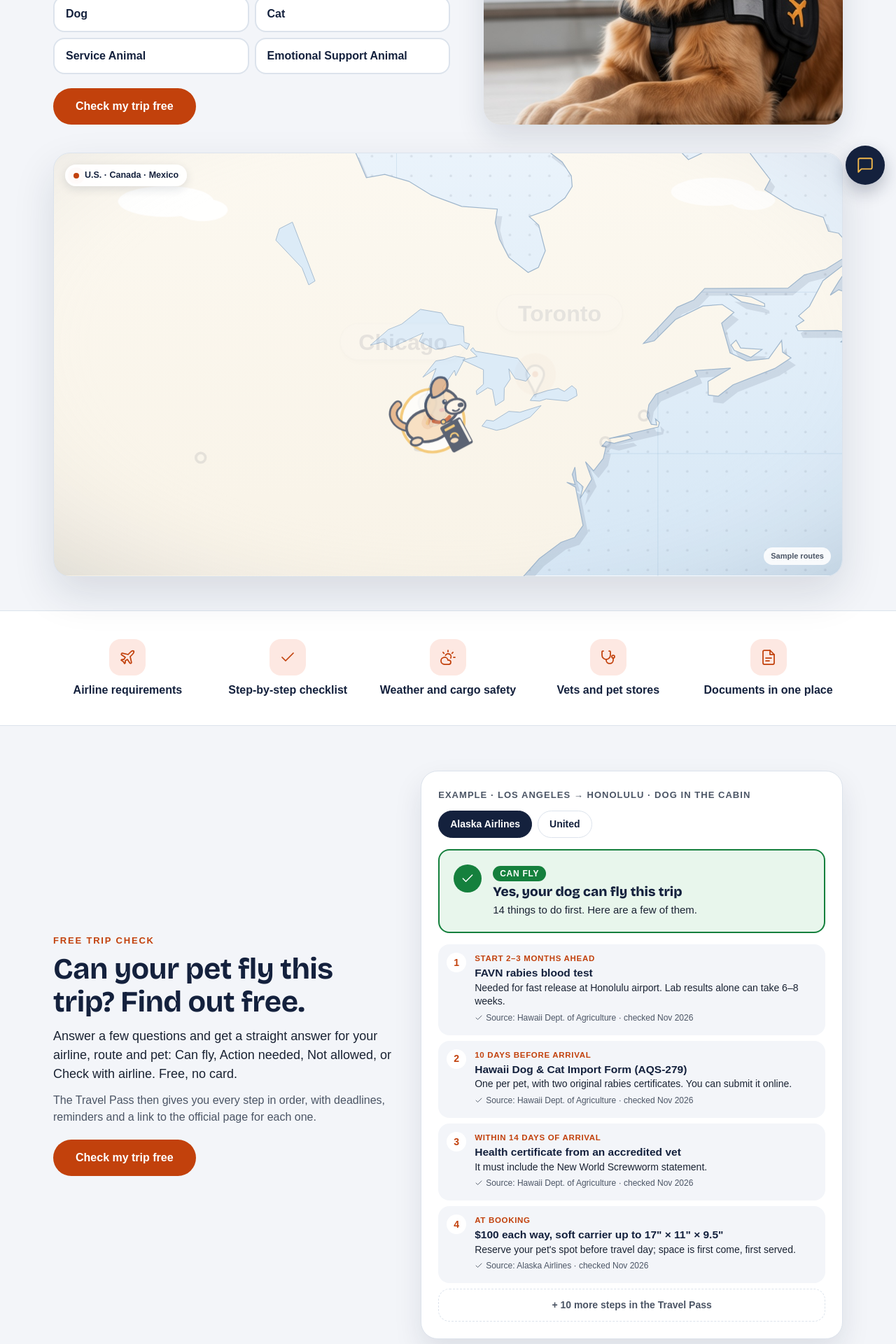
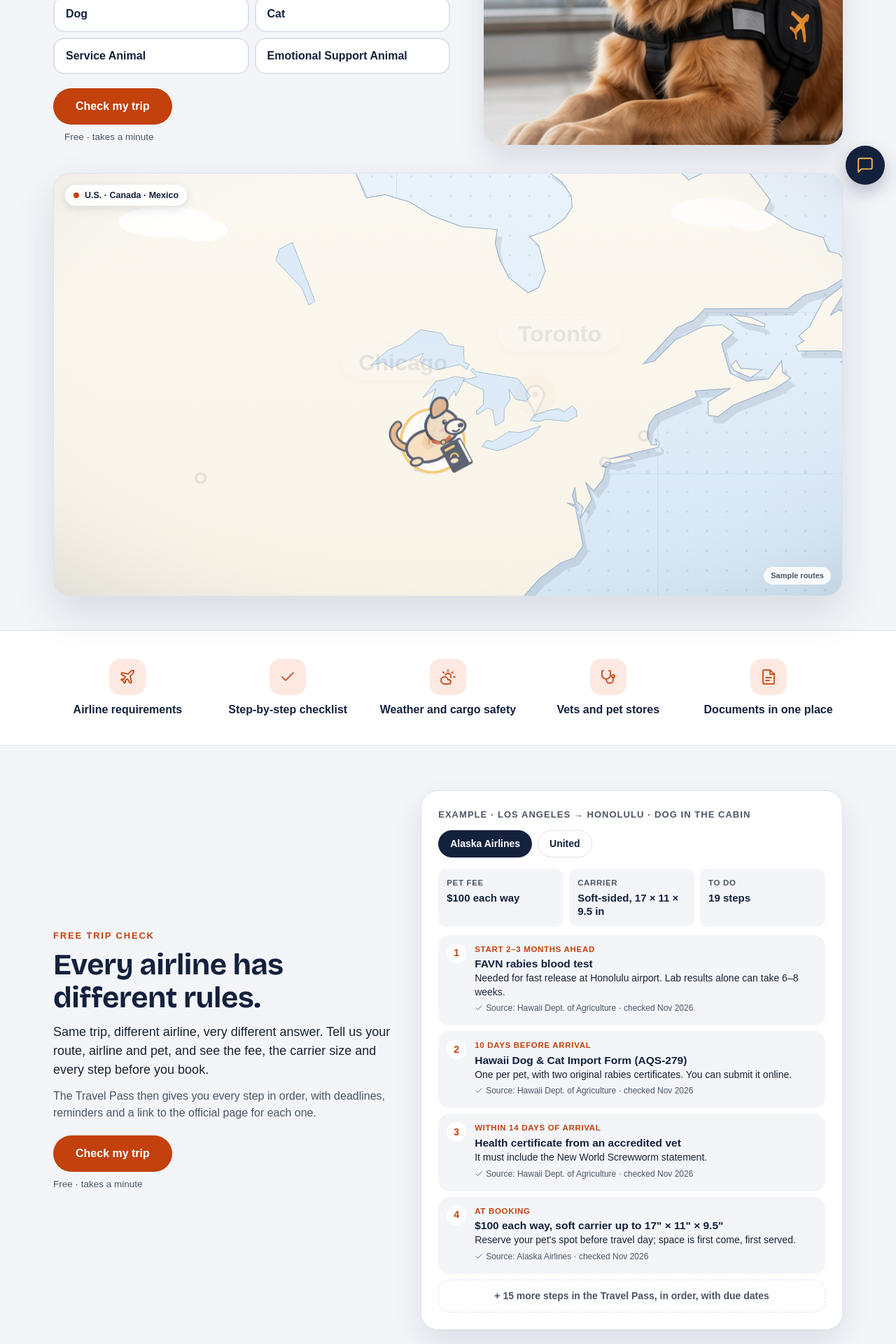
Before and after one commit to nimaesfand/petpassgo, a Next.js app: page / in a window 1280 px wide. Shown: the part 520-2440 px from the top of the page at 70% size. Built offline with nearby package versions, Linux system fonts and the light colour scheme; no server answers; a web font is replaced by a local one.

Commit message:
Homepage: Know before you book, Check my trip + free line, Every airline has different rules; free answer leads with fee, carrier and steps
Co-Authored-By: Claude Opus 5.5 <noreply@anthropic.com>
Claude-Session: https://claude.ai/code/session_01VUWJgk4GfSJ9AWCo53RNop

```diff
--- a/app/page.js
+++ b/app/page.js
@@ -22,7 +22,7 @@ const B = font.body;
 
 export const metadata = {
   title: { absolute: "Travel with your pet | PetPassGo" },
-  description: "Find out free if your pet can fly your trip. Then get every step, deadline and official source with a $29.99 Travel Pass, and keep your pet's passport, ID and records in one place.",
+  description: "Know before you book. See what your pet needs for your trip, then get every step, fee and deadline with a $29.99 Travel Pass, and keep your pet's passport, ID and records in one place.",
 };
 
 const STRIP = [
@@ -49,7 +49,7 @@ const VAULT_BENEFITS = [
 ];
 
 const STEPS = [
-  { n: "1", title: "Check your trip free", body: "Answer a few questions and see if your pet can fly it.", icon: "M4 6h16M4 12h10M4 18h7" },
+  { n: "1", title: "Check your trip", body: "Answer a few questions and see the fee, carrier size and steps for your airline. Free.", icon: "M4 6h16M4 12h10M4 18h7" },
   { n: "2", title: "Get your Travel Pass", body: "Your step-by-step checklist built for your airline, route and pet.", icon: "M5 4h14v16H5zM8 9h8M8 13h8M8 17h5" },
   { n: "3", title: "Check it off and fly", body: "Follow the steps and keep your pet's ID and documents ready in your Pet Vault.", icon: "M5 13l4 4L19 7" },
 ];
--- a/app/service-dog/page.js
+++ b/app/service-dog/page.js
@@ -49,7 +49,7 @@ export default function ServiceDogPage() {
             Here's what U.S. airlines can actually ask for. Then let us fill in the official DOT form for your trip, ready to sign.
           </p>
           <div className="flex flex-wrap gap-3 mt-6">
-            <a href={CTA} className="inline-flex items-center justify-center rounded-full px-8 min-h-[54px]" style={{ background: tokens.primary, color: "#fff", fontFamily: B, fontWeight: 800, fontSize: 17, textDecoration: "none" }}>Check my trip free</a>
+            <a href={CTA} className="inline-flex items-center justify-center rounded-full px-8 min-h-[54px]" style={{ background: tokens.primary, color: "#fff", fontFamily: B, fontWeight: 800, fontSize: 17, textDecoration: "none" }}>Check my trip</a>
             <a href="#what-you-need" className="inline-flex items-center justify-center rounded-full px-6 min-h-[54px]" style={{ background: "#fff", color: tokens.navy, border: `1.5px solid ${tokens.line}`, fontFamily: B, fontWeight: 800, fontSize: 16, textDecoration: "none" }}>What you need</a>
           </div>
         </section>
@@ -106,7 +106,7 @@ export default function ServiceDogPage() {
           <p className="mt-4 max-w-[44rem]" style={{ fontFamily: B, fontSize: 14, lineHeight: 1.5, color: tokens.muted }}>
             The DOT form is an official U.S. government document. You sign it yourself, and knowingly false statements can lead to fines and other penalties. Source: <a href={DOT_AIR_FORM_PAGE} target="_blank" rel="noopener" style={{ color: tokens.navy }}>U.S. Department of Transportation</a>.
           </p>
-          <a href={CTA} className="inline-flex items-center justify-center rounded-full px-8 min-h-[54px] mt-6" style={{ background: tokens.primary, color: "#fff", fontFamily: B, fontWeight: 800, fontSize: 17, textDecoration: "none" }}>Check my trip free</a>
+          <a href={CTA} className="inline-flex items-center justify-center rounded-full px-8 min-h-[54px] mt-6" style={{ background: tokens.primary, color: "#fff", fontFamily: B, fontWeight: 800, fontSize: 17, textDecoration: "none" }}>Check my trip</a>
         </section>
       </main>
     </div>
--- a/components/RequirementsPreview.js
+++ b/components/RequirementsPreview.js
@@ -5,7 +5,7 @@ import { tripTypeForRoute, destinationKeywordHit, findAirport } from "../lib/air
 import { tokens, font } from "../lib/theme";
 import Icon from "./Icon";
 import VerdictCard from "./VerdictCard";
-import { tripVerdict } from "../lib/verdict";
+import { tripVerdict, tripFacts } from "../lib/verdict";
 import TripFitCard from "./TripFitCard";
 import { tripFitWarnings } from "../lib/tripFit";
 
@@ -69,17 +69,19 @@ export default function RequirementsPreview({ answers }) {
   if (rows && rows.length === 0) return <><VerdictCard verdict={verdict} /><TripFitCard answers={answers} /></>;
 
   const action = rows ? rows.filter((r) => r.status === "attention").length : 0;
-  const notes = rows ? rows.filter((r) => r.title) : [];
-  const locked = rows ? rows.filter((r) => !r.title) : [];
+  const facts = rows ? tripFacts(rows, answers) : null;
+  const notes = rows ? rows.filter((r) => r.title && !["PET FEE", "KENNEL REQUIREMENT"].includes(r.category)) : [];
+  const locked = rows ? rows.filter((r) => !r.title || ["PET FEE", "KENNEL REQUIREMENT"].includes(r.category)) : [];
+  const preview = Math.min(shown, 4);
 
   return (
     <>
-    <VerdictCard verdict={verdict} />
+    {verdict && verdict.key !== "go" ? <VerdictCard verdict={verdict} /> : null}
     <TripFitCard answers={answers} />
     <div className="rounded-2xl mb-6 overflow-hidden" style={{ border: `1px solid ${tokens.line}`, background: "#fff" }}>
       <div className="px-5 py-4 flex items-center justify-between gap-3 flex-wrap" style={{ background: tokens.navy, color: "#fff" }}>
         <div>
-          <div style={{ fontFamily: font.body, fontSize: 12, letterSpacing: "0.08em", textTransform: "uppercase", color: tokens.gold, fontWeight: 700 }}>Your full plan</div>
+          <div style={{ fontFamily: font.body, fontSize: 12, letterSpacing: "0.08em", textTransform: "uppercase", color: tokens.gold, fontWeight: 700 }}>What this trip takes</div>
           <div style={{ fontFamily: font.display, fontSize: 19, fontWeight: 700 }} className="mt-0.5">
             {cityOf(answers.origin)} → {cityOf(answers.destination)} · {airline}
           </div>
@@ -98,10 +100,25 @@ export default function RequirementsPreview({ answers }) {
           </div>
         ) : (
           <>
-            <p style={{ fontFamily: font.body, fontSize: 16, color: tokens.ink, lineHeight: 1.45 }} className="mb-3">
-              We found <b>{rows.length} steps</b> for flying your {pet} on {airline}
-              {action ? <>, and <b style={{ color: tokens.primary }}>{action} need action before you fly</b></> : null}.
-            </p>
+            {verdict?.key !== "no" && facts ? (
+              <div className="grid grid-cols-3 gap-2 mb-4">
+                {[
+                  ["Pet fee", facts.fee || "In your pass", "tag"],
+                  ["Carrier", facts.carrier || "In your pass", "bag"],
+                  ["To do", `${rows.length} steps`, "check"],
+                ].map(([k, v, icon]) => (
+                  <div key={k} className="rounded-xl p-3 min-w-0" style={{ background: tokens.sky }}>
+                    <div className="flex items-center gap-1.5" style={{ fontFamily: font.body, fontSize: 11.5, fontWeight: 800, letterSpacing: ".06em", color: tokens.muted }}><Icon name={icon} size={13} />{k.toUpperCase()}</div>
+                    <div className="mt-1" style={{ fontFamily: font.body, fontSize: 15, fontWeight: 800, color: tokens.navy, lineHeight: 1.25, overflowWrap: "anywhere" }}>{v}</div>
+                  </div>
+                ))}
+              </div>
+            ) : null}
+            {action ? (
+              <p style={{ fontFamily: font.body, fontSize: 15.5, color: tokens.ink, lineHeight: 1.45 }} className="mb-3">
+                <b style={{ color: tokens.primary }}>{action} steps need action before you fly</b>, some with deadlines weeks ahead. Here's a peek:
+              </p>
+            ) : null}
 
             {notes.map((r) => (
               <div key={r.id} className="rounded-xl p-3 mb-2" style={{ background: "#FFF7F2", border: `1px solid #F6D3BF` }}>
@@ -111,7 +128,7 @@ export default function RequirementsPreview({ answers }) {
             ))}
 
             <ul className="flex flex-col gap-1.5">
-              {locked.slice(0, shown).map((r) => (
+              {locked.slice(0, preview).map((r) => (
                 <li key={r.id} className="flex items-center gap-3 rounded-lg px-3 py-2 ppg-rise" style={{ background: tokens.sky }}>
                   <span className="shrink-0 rounded-full flex items-center justify-center" style={{ width: 22, height: 22, border: `2px solid ${r.status === "attention" ? tokens.primary : tokens.line}` }} />
                   <div className="min-w-0 flex-1">
@@ -123,7 +140,7 @@ export default function RequirementsPreview({ answers }) {
               ))}
             </ul>
             <p style={{ fontFamily: font.body, fontSize: 14, color: tokens.muted }} className="mt-3">
-              Unlock the full steps, due dates and official sources with your Travel Pass.
+              {locked.length > 4 ? `+ ${locked.length - 4} more. ` : ""}Your Travel Pass puts every step in order, with due dates, reminders and the official source for each.
             </p>
           </>
         )}
--- a/components/TripHero.js
+++ b/components/TripHero.js
@@ -49,7 +49,7 @@ export default function TripHero() {
             Travel with your pet.
           </h1>
           <p style={{ fontFamily: B, color: tokens.ink, fontSize: 18, lineHeight: 1.5 }} className="mt-4 max-w-[36rem]">
-            Find out free if your pet can fly your trip. Then get every step and deadline, and keep their passport, ID and records in one place.
+            <b>Know before you book.</b> See exactly what your pet needs for your trip, then get every step, deadline and document in one place.
           </p>
         </div>
 
@@ -88,8 +88,9 @@ export default function TripHero() {
           </fieldset>
           <div>
             <a href={href} data-testid="hero-plan" className="btn-primary inline-flex items-center justify-center rounded-full px-8 py-3.5 min-h-[52px] w-full max-sm:w-[calc(100%-4.75rem)] sm:w-auto" style={{ background: tokens.primary, color: "#fff", fontFamily: B, fontWeight: 700, fontSize: 16, textDecoration: "none" }}>
-              Check my trip free
+              Check my trip
             </a>
+            <div style={{ fontFamily: font.body, fontSize: 13.5, color: tokens.muted }} className="mt-2 max-sm:w-[calc(100%-4.75rem)] sm:pl-4 text-center sm:text-left">Free · takes a minute</div>
           </div>
         </div>
       </div>
--- a/components/home/SampleAnswer.js
+++ b/components/home/SampleAnswer.js
@@ -11,7 +11,8 @@ const EXAMPLES = {
   alaska: {
     tab: "Alaska Airlines",
     route: "Los Angeles → Honolulu · dog in the cabin",
-    verdict: { key: "go", title: "Yes, your dog can fly this trip", text: "14 things to do first. Here are a few of them." },
+    verdict: null,
+    facts: [["Pet fee", "$100 each way"], ["Carrier", "Soft-sided, 17 × 11 × 9.5 in"], ["To do", "19 steps"]],
     steps: [
       { cat: "Start 2–3 months ahead", title: "FAVN rabies blood test", body: "Needed for fast release at Honolulu airport. Lab results alone can take 6–8 weeks.", src: "Hawaii Dept. of Agriculture" },
       { cat: "10 days before arrival", title: "Hawaii Dog & Cat Import Form (AQS-279)", body: "One per pet, with two original rabies certificates. You can submit it online.", src: "Hawaii Dept. of Agriculture" },
@@ -23,6 +24,7 @@ const EXAMPLES = {
     tab: "United",
     route: "Los Angeles → Honolulu · dog in the cabin",
     verdict: { key: "no", title: "Your dog can't fly this route on United", text: "United doesn't fly pets to, from or through Hawaii. Alaska Airlines does, so check that route instead." },
+    facts: null,
     steps: [],
   },
 };
@@ -34,14 +36,15 @@ export default function SampleAnswer() {
     <div className="grid gap-8 lg:grid-cols-[minmax(0,0.9fr)_minmax(0,1.1fr)] lg:items-center">
       <div>
         <div style={{ fontFamily: font.body, fontSize: 13, fontWeight: 800, letterSpacing: ".14em", color: tokens.primary }}>FREE TRIP CHECK</div>
-        <h2 style={{ fontFamily: font.display, color: tokens.navy, lineHeight: 1.12 }} className="text-[32px] md:text-[42px] font-bold mt-2">Can your pet fly this trip? Find out free.</h2>
+        <h2 style={{ fontFamily: font.display, color: tokens.navy, lineHeight: 1.12 }} className="text-[32px] md:text-[42px] font-bold mt-2">Every airline has different rules.</h2>
         <p style={{ fontFamily: font.body, fontSize: 18, lineHeight: 1.5, color: tokens.ink }} className="mt-3">
-          Answer a few questions and get a straight answer for your airline, route and pet: Can fly, Action needed, Not allowed, or Check with airline. Free, no card.
+          Same trip, different airline, very different answer. Tell us your route, airline and pet, and see the fee, the carrier size and every step before you book.
         </p>
         <p style={{ fontFamily: font.body, fontSize: 16, lineHeight: 1.5, color: tokens.muted }} className="mt-3">
           The Travel Pass then gives you every step in order, with deadlines, reminders and a link to the official page for each one.
         </p>
-        <a href="/assessment" className="inline-flex items-center justify-center rounded-full px-8 py-3.5 min-h-[52px] mt-5" style={{ background: tokens.primary, color: "#fff", fontFamily: font.body, fontWeight: 700, fontSize: 16, textDecoration: "none" }}>Check my trip free</a>
+        <a href="/assessment" className="inline-flex items-center justify-center rounded-full px-8 py-3.5 min-h-[52px] mt-5" style={{ background: tokens.primary, color: "#fff", fontFamily: font.body, fontWeight: 700, fontSize: 16, textDecoration: "none" }}>Check my trip</a>
+        <div style={{ fontFamily: font.body, fontSize: 13.5, color: tokens.muted }} className="mt-2">Free · takes a minute</div>
       </div>
 
       <div className="rounded-3xl p-4 sm:p-6" style={{ background: "#fff", border: `1px solid ${tokens.line}`, boxShadow: "0 18px 40px rgba(20,33,61,0.10)" }}>
@@ -56,7 +59,17 @@ export default function SampleAnswer() {
             </button>
           ))}
         </div>
-        <VerdictCard verdict={ex.verdict} compact key={k} />
+        {ex.verdict ? <VerdictCard verdict={ex.verdict} compact key={k} /> : null}
+        {ex.facts ? (
+          <div className="grid grid-cols-3 gap-2 mb-3" key={`f-${k}`}>
+            {ex.facts.map(([label, v]) => (
+              <div key={label} className="rounded-xl p-3 ppg-rise" style={{ background: tokens.sky }}>
+                <div style={{ fontFamily: font.body, fontSize: 11.5, fontWeight: 800, letterSpacing: ".06em", color: tokens.muted }}>{label.toUpperCase()}</div>
+                <div className="mt-1" style={{ fontFamily: font.body, fontSize: 15, fontWeight: 800, color: tokens.navy, lineHeight: 1.25 }}>{v}</div>
+              </div>
+            ))}
+          </div>
+        ) : null}
         {ex.steps.length ? (
           <ol className="grid gap-2" style={{ listStyle: "none", margin: 0, padding: 0 }}>
             {ex.steps.map((s, i) => (
@@ -70,7 +83,7 @@ export default function SampleAnswer() {
                 </div>
               </li>
             ))}
-            <li className="rounded-2xl p-3 text-center" style={{ border: `1.5px dashed ${tokens.line}`, fontFamily: font.body, fontSize: 14, fontWeight: 700, color: tokens.muted }}>+ 10 more steps in the Travel Pass</li>
+            <li className="rounded-2xl p-3 text-center" style={{ border: `1.5px dashed ${tokens.line}`, fontFamily: font.body, fontSize: 14, fontWeight: 700, color: tokens.muted }}>+ 15 more steps in the Travel Pass, in order, with due dates</li>
           </ol>
         ) : (
           <div className="rounded-2xl p-4" style={{ background: tokens.sky, fontFamily: font.body, fontSize: 15, color: tokens.ink }}>
```
Also changed, not shown: lib/verdict.js.
